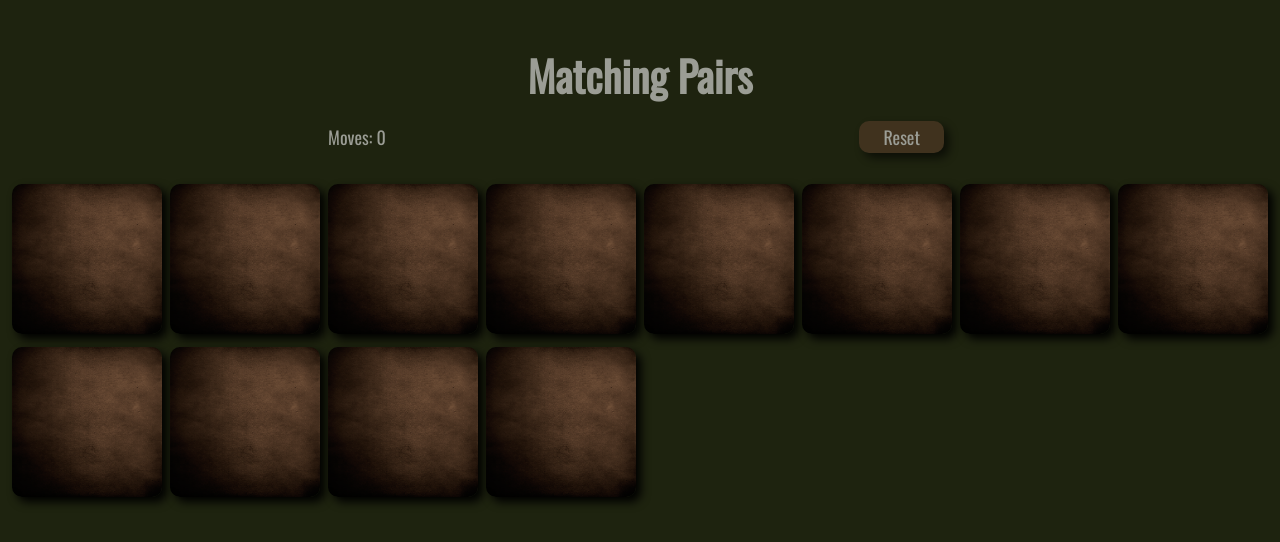
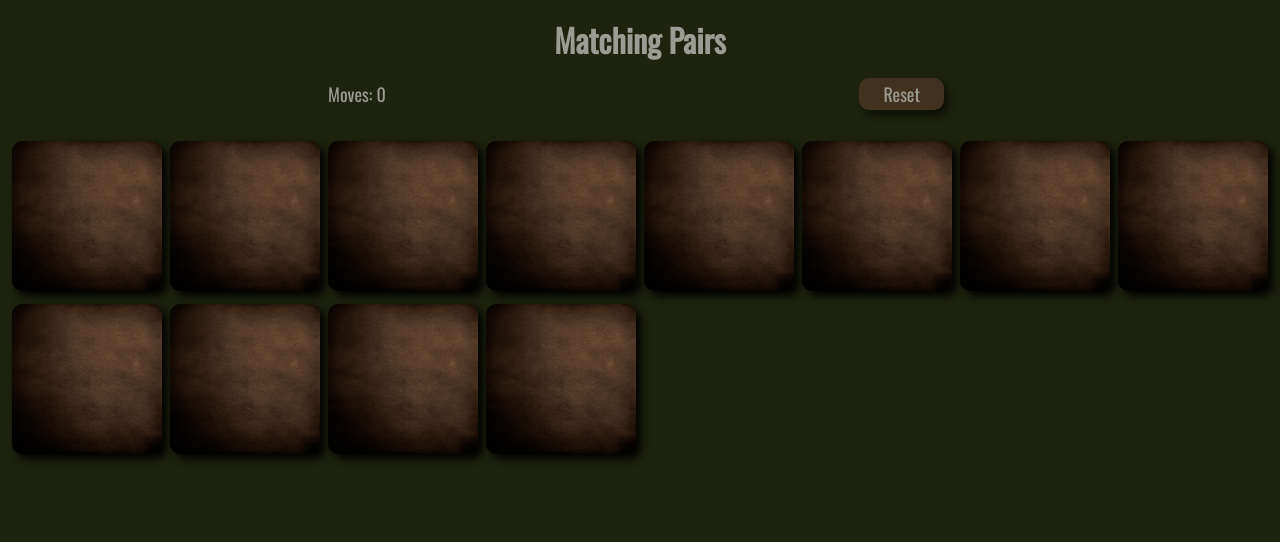
Before and after one commit to gizemnkorkmaz/matching-pairs, a React (Create React App) app: page / in a window 1280 px wide. Both pictures are taken after a click on the item "Easy". Shown: the top 542 px of the page. Built offline with nearby package versions, Linux system fonts and the light colour scheme.

Commit message:
Change font-size && Add margin and padding

```diff
--- a/src/components/Header/Header.jsx
+++ b/src/components/Header/Header.jsx
@@ -3,10 +3,11 @@ import styled from "styled-components";
 
 const HeaderStyled = styled.h1`
   text-align: center;
-  font-size: 42px;
+  font-size: 32px;
   color: #eee;
   opacity: 0.6;
-  margin-bottom: 0;
+  margin: 0;
+  padding: 0;
 `;
 
 function Header() {
```
